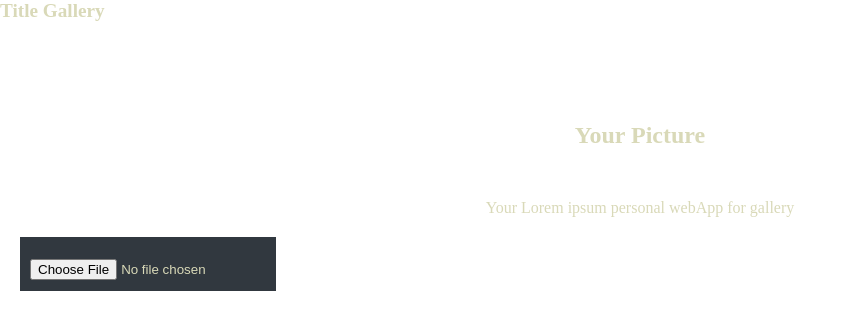
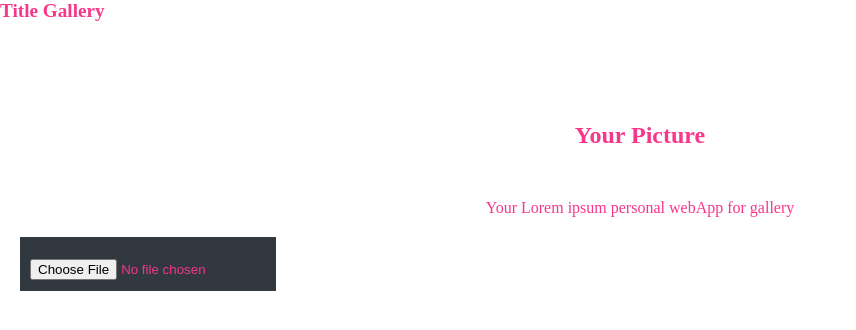
Before and after one commit to marcinoles87/photoapp, a React (Create React App) app: page / in a window 1280 px wide. Shown: the top 330 px of the page, without its empty margins (0-856 px from the left). Built offline with nearby package versions, Linux system fonts and the light colour scheme.

Commit message:
work with storage firebase

```diff
--- a/src/App.css
+++ b/src/App.css
@@ -4,5 +4,5 @@
     background-color: rgb(49, 56, 63);
     padding: 10px;
     font-size: 30px;
-    color: white;
+    color: rgb(108, 68, 231);
 }
--- a/src/components/Progresbar.js
+++ b/src/components/Progresbar.js
@@ -1,11 +1,12 @@
 import React from 'react'
-import useStorage from '../hooks/useStorage'
+import useStorage from '../hooks/useStorage';
+import './progressbar.css'
 
 function Progresbar({file , setFile}) {
   const {url , progress} = useStorage(file)
   console.log(progress , url)
   return (
-    <div className='progress-bar'>{progress}</div>
+    <div className='progress-bar' style={{width : progress + '%'}}>{progress}</div>
   )
 }
 
--- /dev/null
+++ b/src/components/progressbar.css
@@ -0,0 +1,3 @@
+.progress-bar{
+    background-color: greenyellow;
+}
--- a/src/components/title.css
+++ b/src/components/title.css
@@ -1,5 +1,5 @@
 *{
-    color:rgb(217, 217, 184)
+    color:rgb(248, 54, 138)
 }
 
 h1{
```
